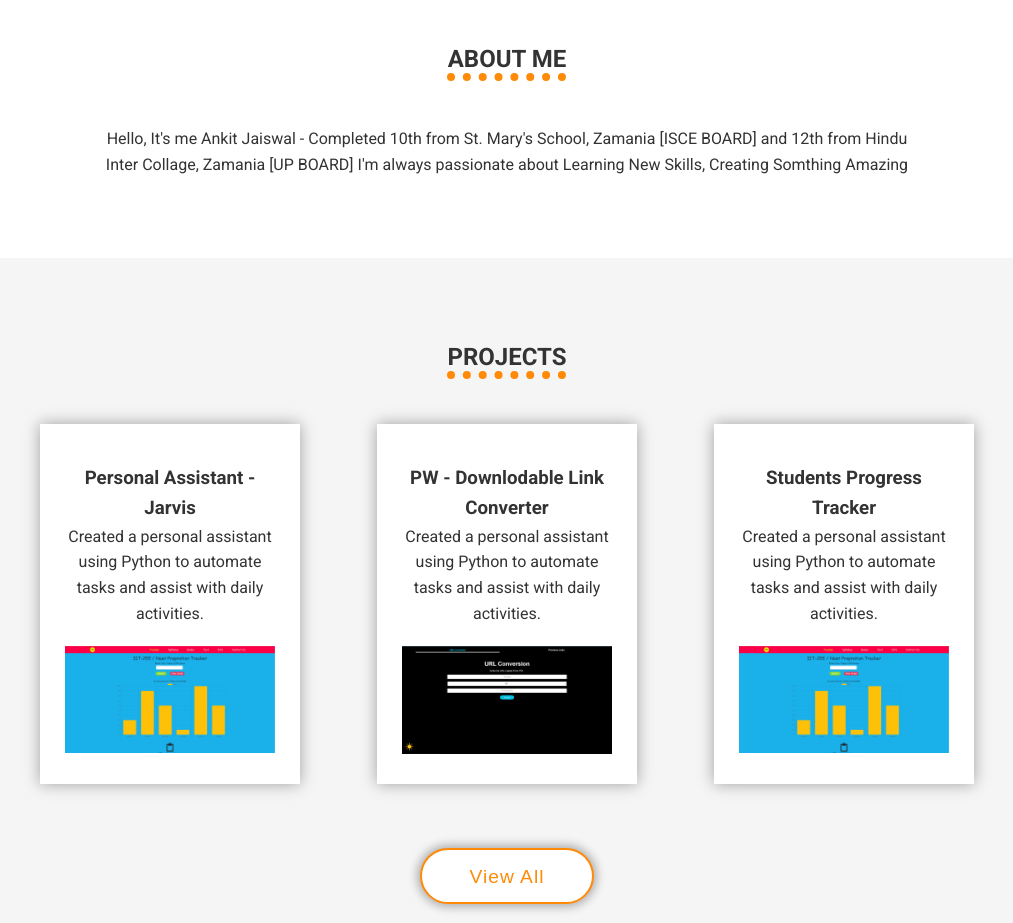
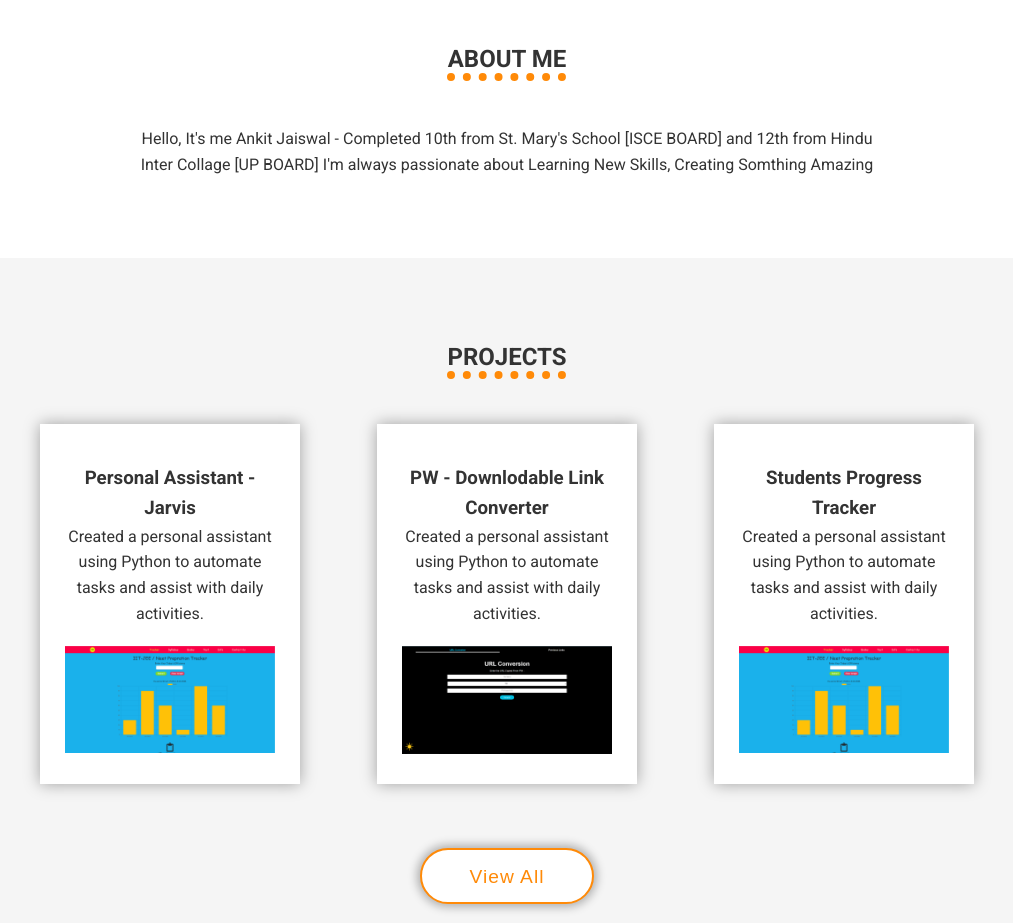
Before and after one commit to CodeWithAnkitJaiswal/Portfolio-me, a plain HTML site: page index.html in a window 1280 px wide. Shown: the part 920-1843 px from the top of the page, without its empty margins (133-1146 px from the left). Drawn offline with Linux system fonts and the light colour scheme.

Commit message:
Update index.html

```diff
--- a/index.html
+++ b/index.html
@@ -82,7 +82,7 @@
         <section id="about" class="about-me">
             <h2 class="dot-underline">ABOUT ME</h2>
             <div class="descreption-card">
-                <p>Hello, It's me Ankit Jaiswal - Completed 10th from St. Mary's School, Zamania [ISCE BOARD] and 12th from Hindu Inter Collage, Zamania [UP BOARD] I'm always passionate about Learning New Skills, Creating Somthing Amazing </p>
+                <p>Hello, It's me Ankit Jaiswal - Completed 10th from St. Mary's School [ISCE BOARD] and 12th from Hindu Inter Collage [UP BOARD] I'm always passionate about Learning New Skills, Creating Somthing Amazing </p>
             </div>
         </section>
 
```
